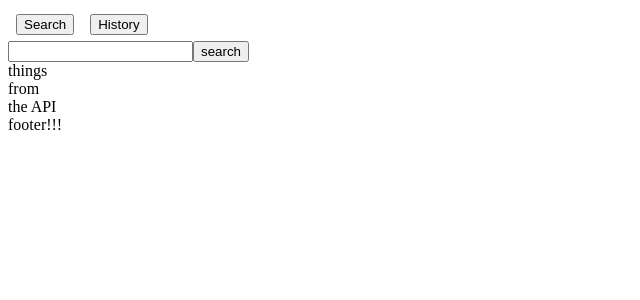
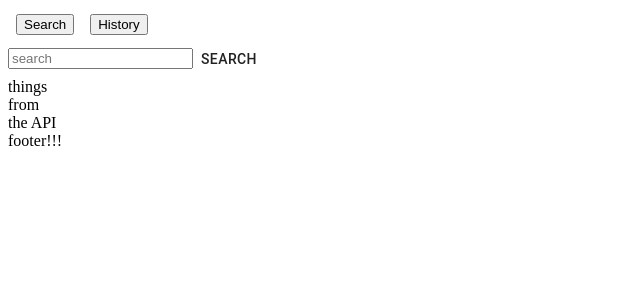
Before and after one commit to austenhughes/Hacker-News-Search-App, a React (Create React App) app: page / in a window 1280 px wide. Shown: the top 300 px of the page, without its empty margins (0-640 px from the left). Built offline with nearby package versions, Linux system fonts and the light colour scheme.

Commit message:
search bar works API call is writing to console

```diff
--- a/src/components/Searchbar/index.js
+++ b/src/components/Searchbar/index.js
@@ -1,12 +1,55 @@
-import React from "react";
+import React, { useState} from "react";
+import { Button } from '@material-ui/core';
 
-function Searchbar() {
-return (
-<div className="searchbar">
-    <input type="text"></input>
-    <button>search</button>
-</div>
+function Searchbar(props) {
+
+    const [newSearch, setNewSearch] = useState({})
+
+    function handleInputChange(event) {
+        const { value } = event.target;
+        setNewSearch({...newSearch, value})
+        };
+
+    function handleFormSubmitNewSearch(event) {
+        event.preventDefault();
+        // console.log(newSearch);
+        let forCall = newSearch.value;
+        console.log(forCall)
+
+        fetch(
+            "http://hn.algolia.com/api/v1/search?query="+forCall+"&tags=story"
+        )
+        .then(function (response) {
+            return response.json();
+        })
+        .then(function (data) {
+            let information = data
+            console.log(information)
+        });
+
+          };
+
+    return (
+        <div className="searchbar">
+
+        <input
+          onChange={handleInputChange}
+          value={props.value}
+          name="search"
+          type="text"
+          className=""
+          placeholder="search"
+          id="search"
+        />
+
+        <Button
+            onClick={handleFormSubmitNewSearch}
+            className="btn" type="button" value="Search">Search
+        </Button>
+
+        </div>
 );
+
 }
 
 export default Searchbar;
--- a/src/pages/History/index.js
+++ b/src/pages/History/index.js
@@ -1,5 +1,4 @@
 import React from "react";
-import Display from "../../components/Display";
 import Nav from "../../components/Nav/index";
 import Record from "../../components/Record/index";
 import Footer from "../../components/Footer/index";
```
